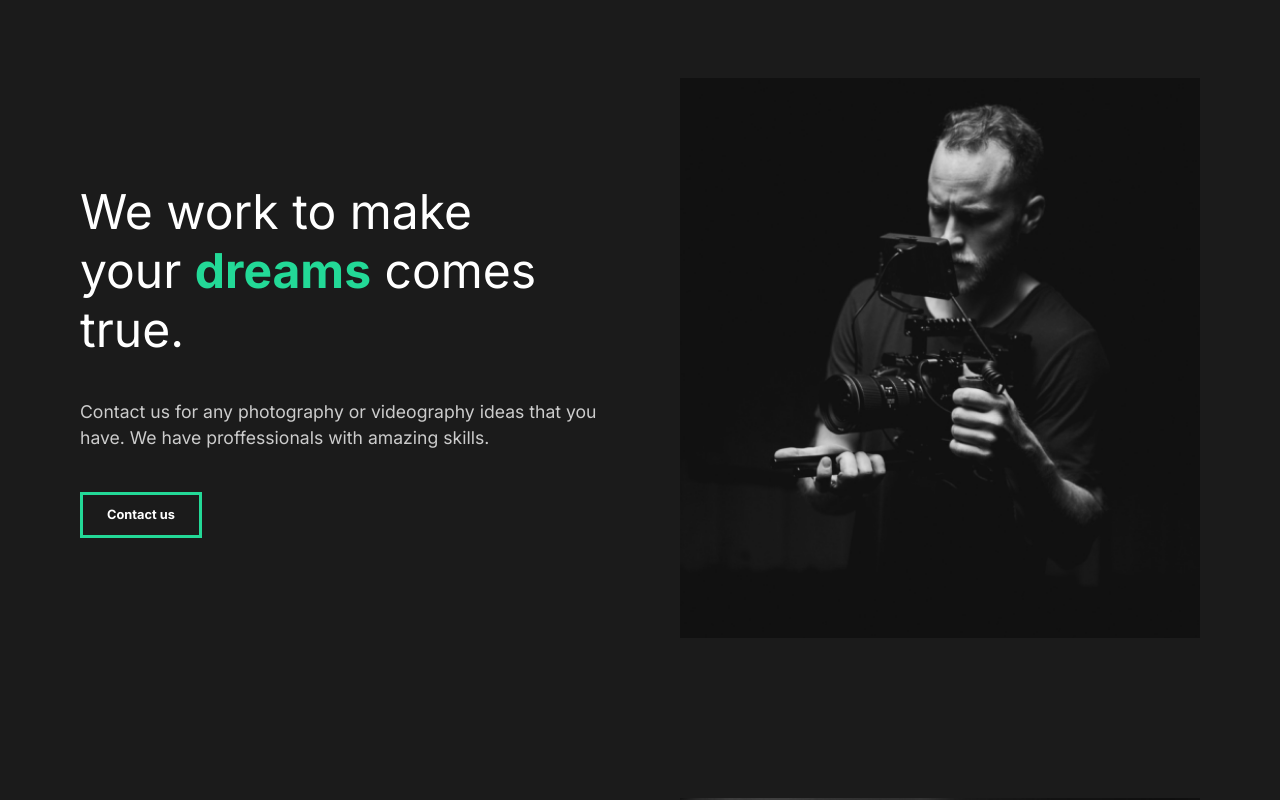
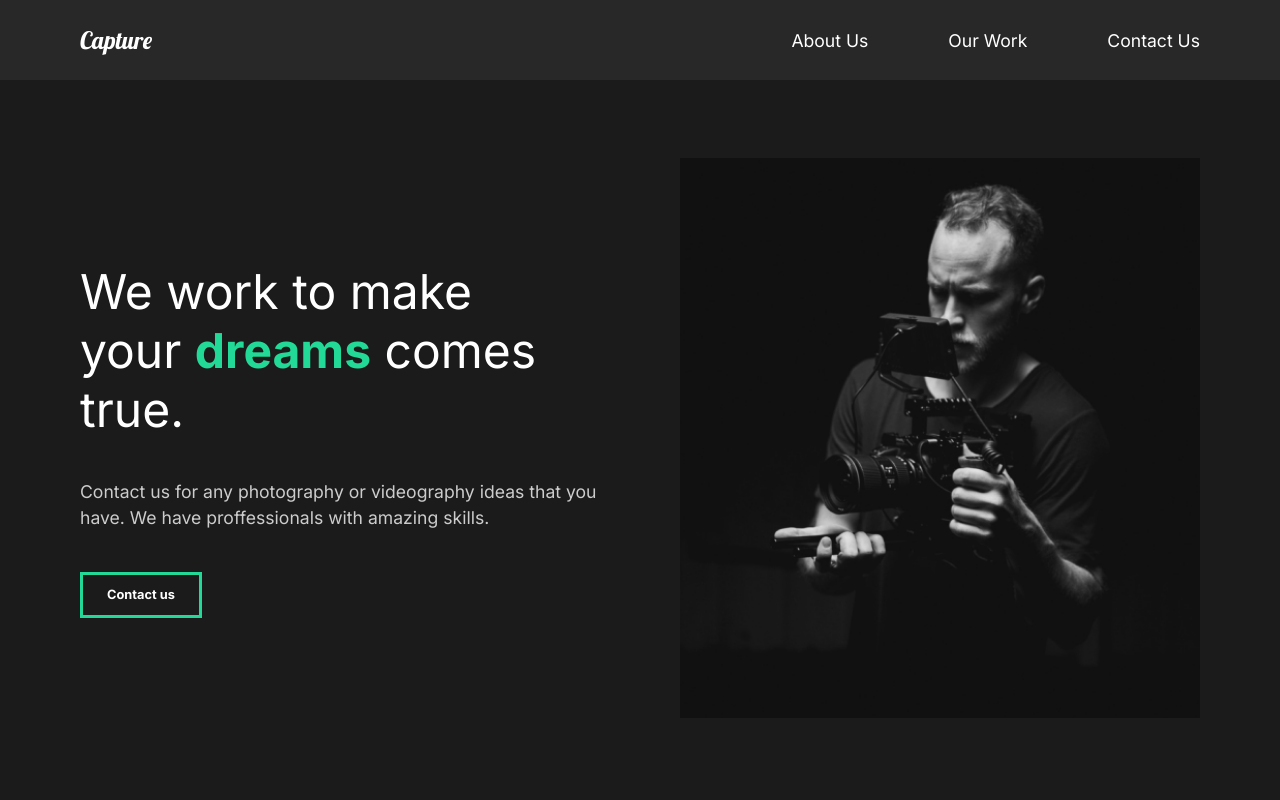
Before and after one commit to mohasin-hossain/film-mania-react, a React (Create React App) app: page / in a window 1280 px wide. Shown: the top 800 px of the page. Built offline with nearby package versions, Linux system fonts and the light colour scheme.

Commit message:
Creating Navigation

```diff
--- a/src/App.js
+++ b/src/App.js
@@ -3,11 +3,13 @@
 import GlobalStyle from "./components/GlobalStyle";
 // Importing Pages
 import AboutUs from "./pages/AboutUs";
+import Nav from './components/Nav';
 
 function App() {
   return (
     <div className="App">
       <GlobalStyle />
+      <Nav />
       <AboutUs />
     </div>
   );
--- /dev/null
+++ b/src/components/Nav.js
@@ -0,0 +1,57 @@
+import React from "react";
+import styled from "styled-components";
+
+const Nav = () => {
+  return (
+    <StyledNav>
+      <h1>
+        <a id="logo" href="#">
+          Capture
+        </a>
+      </h1>
+      <ul>
+        <li>
+          <a href="#">About Us</a>
+        </li>
+        <li>
+          <a href="#">Our Work</a>
+        </li>
+        <li>
+          <a href="#">Contact Us</a>
+        </li>
+      </ul>
+    </StyledNav>
+  );
+};
+
+const StyledNav = styled.nav`
+  height: 10vh;
+  display: flex;
+  justify-content: space-between;
+  align-items: center;
+  padding: 1rem 5rem;
+  background-color: #282828;
+
+  a {
+    color: white;
+    text-decoration: none;
+  }
+
+  ul {
+    display: flex;
+    list-style: none;
+  }
+
+  #logo {
+    font-size: 1.5rem;
+    font-family: "Lobster", cursive;
+    font-weight: lighter;
+  }
+
+  li {
+    padding-left: 5rem;
+    position: relative;
+  }
+`;
+
+export default Nav;
```
Also changed, not shown: src/components/ServicesSection.js (+1 -1 lines).
